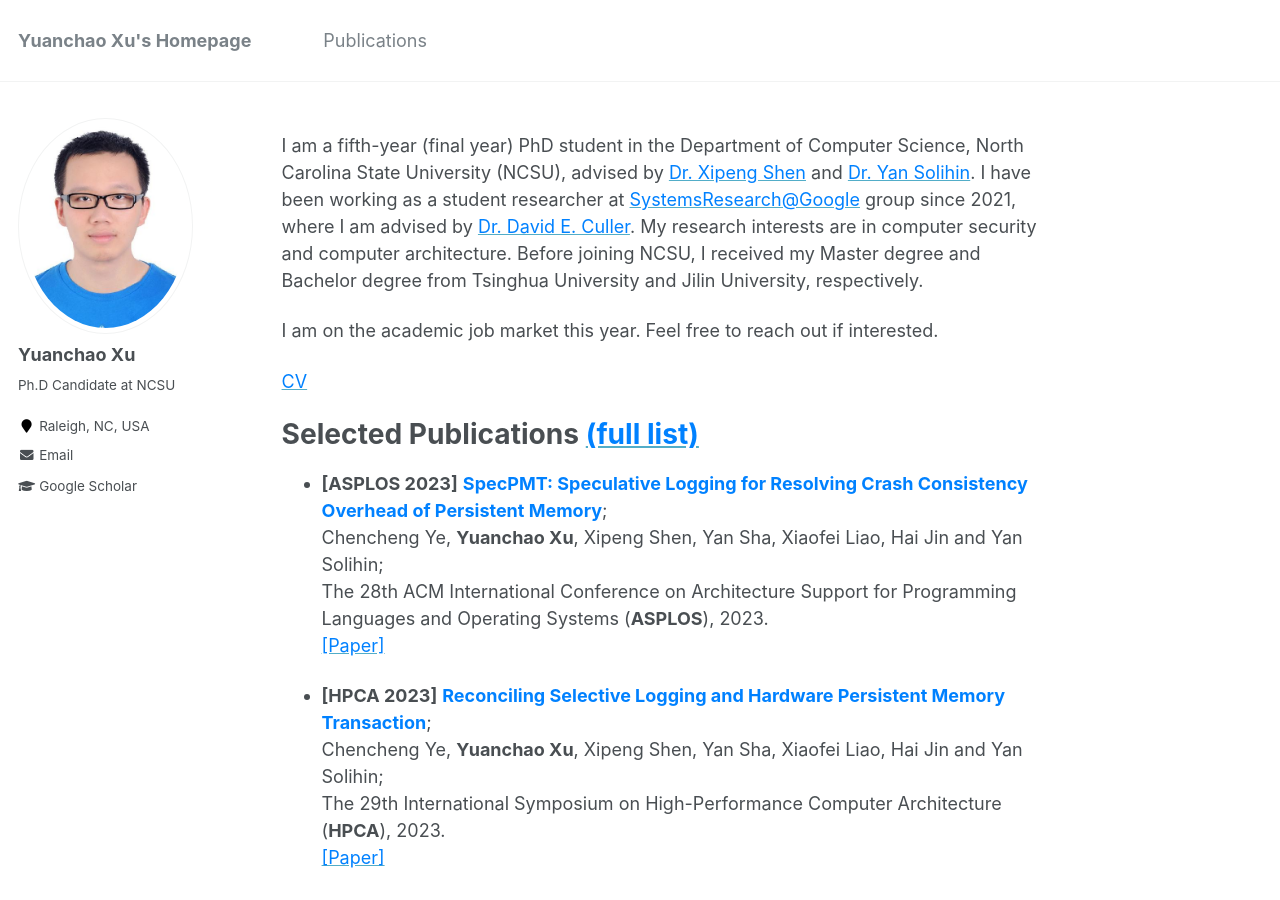
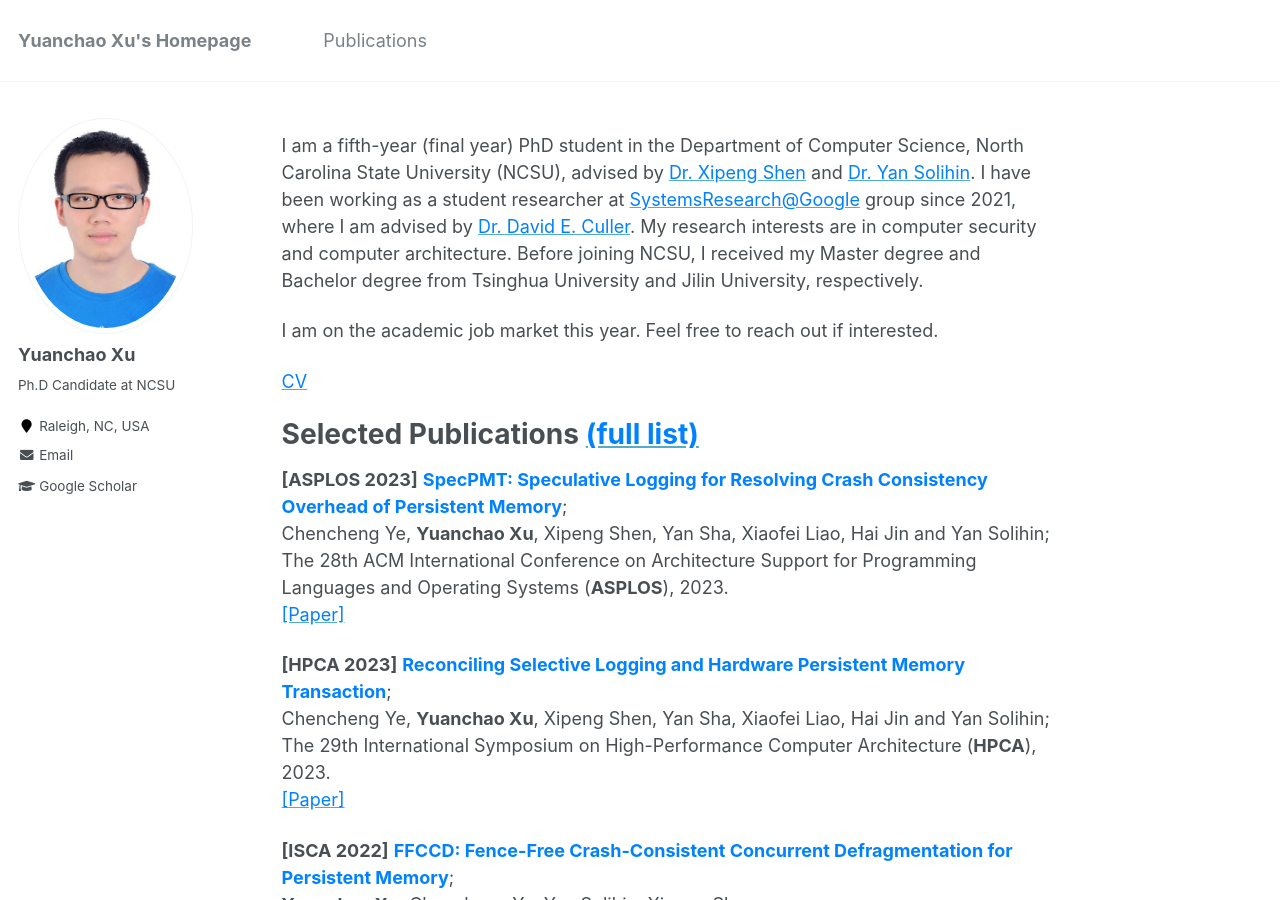
Before and after one commit to yuanchaoxu6/yuanchaoxu6.github.io, a Jekyll site: the page built from _pages/about.md, in a window 1280 px wide and 900 px high. Built offline with Jekyll 4.4.1, drawn with Linux system fonts in a browser that asks for light colours.

Commit message:
Update about.md

```diff
--- a/_pages/about.md
+++ b/_pages/about.md
@@ -17,55 +17,55 @@ I am on the academic job market this year. Feel free to reach out if interested.
 Selected Publications [<font color="#0081ff">(full list)</font>](https://yuanchaoxu6.github.io/publications/)
 ======
 
-* **\[ASPLOS 2023\]** **<font color="#0081ff"> SpecPMT: Speculative Logging for Resolving Crash Consistency
+**\[ASPLOS 2023\]** **<font color="#0081ff"> SpecPMT: Speculative Logging for Resolving Crash Consistency
 Overhead of Persistent Memory</font>**; <br>
 Chencheng Ye, **Yuanchao Xu**, Xipeng Shen, Yan Sha, Xiaofei Liao, Hai Jin and Yan Solihin; <br>
 The 28th ACM International Conference on Architecture Support for Programming Languages and Operating Systems (**ASPLOS**), 2023. <br>
 [<font color="#0081ff">[Paper]</font>](http://yuanchaoxu6.github.io/files/ASPLOS2023_SpecPMT.pdf)
 
-* **\[HPCA 2023\]** **<font color="#0081ff"> Reconciling Selective Logging and Hardware Persistent Memory Transaction</font>**; <br>
+**\[HPCA 2023\]** **<font color="#0081ff"> Reconciling Selective Logging and Hardware Persistent Memory Transaction</font>**; <br>
 Chencheng Ye, **Yuanchao Xu**, Xipeng Shen, Yan Sha, Xiaofei Liao, Hai Jin and Yan Solihin; <br>
 The 29th International Symposium on High-Performance Computer Architecture (**HPCA**), 2023. <br>
 [<font color="#0081ff">[Paper]</font>](http://yuanchaoxu6.github.io/files/HPCA2023_SelectiveLogging.pdf)
 
 
-* **\[ISCA 2022\]** **<font color="#0081ff"> FFCCD: Fence-Free Crash-Consistent Concurrent Defragmentation for Persistent Memory</font>**; <br>
+**\[ISCA 2022\]** **<font color="#0081ff"> FFCCD: Fence-Free Crash-Consistent Concurrent Defragmentation for Persistent Memory</font>**; <br>
 **Yuanchao Xu**, Chencheng Ye, Yan Solihin, Xipeng Shen; <br>
 The 49th International Symposium on Computer Architecture (**ISCA**), 2022. <br>
 [<font color="#0081ff">[Paper]</font>](http://yuanchaoxu6.github.io/files/ISCA22.pdf) [<font color="#0081ff">[Slides]</font>](http://yuanchaoxu6.github.io/files/ISCA2022_FFCCD.pdf)
 
 
-* **\[HPCA 2022\]** **<font color="#0081ff"> Temporal Exposure Reduction Protection for Persistent Memory</font>**; <br>
+**\[HPCA 2022\]** **<font color="#0081ff"> Temporal Exposure Reduction Protection for Persistent Memory</font>**; <br>
 **Yuanchao Xu**, Chencheng Ye, Xipeng Shen, and Yan Solihin; <br>
 The 28th International Symposium on High-Performance Computer Architecture (**HPCA**), 2022. <br>
 [<font color="#0081ff">[Paper]</font>](http://yuanchaoxu6.github.io/files/HPCA22.pdf). [<font color="#0081ff">[Slides]</font>](http://yuanchaoxu6.github.io/files/HPCA22_TERP.pdf)
 
-* **\[OOPSLA 2021\]** **<font color="#0081ff"> UDF to SQL Translation through Compositional Lazy Inductive Synthesis</font>**; <br>
+**\[OOPSLA 2021\]** **<font color="#0081ff"> UDF to SQL Translation through Compositional Lazy Inductive Synthesis</font>**; <br>
 Guoqiang Zhang, **Yuanchao Xu**, Xipeng Shen, and Işil Dillig; <br>
 ACM SIGPLAN Object-oriented Programming, Systems, Languages, and Applications (**OOPSLA**), 2021. <br>
 [<font color="#0081ff">[Paper]</font>](http://yuanchaoxu6.github.io/files/OOPSLA2021.pdf)
 
-* **\[MICRO 2021\]** **<font color="#0081ff"> PCCS: Processor-Centric Contention Slowdown Model for Heterogeneous System-on-chips</font>**; <br>
+**\[MICRO 2021\]** **<font color="#0081ff"> PCCS: Processor-Centric Contention Slowdown Model for Heterogeneous System-on-chips</font>**; <br>
 **Yuanchao Xu**, Mehmet Esat Belviranli, Xipeng Shen, and Jeffrey Vetter; <br>
 The 54th International Symposium on Microarchitecture (**MICRO**), 2021. <br>
 [<font color="#0081ff">[Paper]</font>](http://yuanchaoxu6.github.io/files/MICRO2021.pdf) [<font color="#0081ff">[Slides]</font>](http://yuanchaoxu6.github.io/files/MICRO2021_PCCS.pdf)
 
-* **\[ISCA 2021\]** **<font color="#0081ff"> Supporting Legacy Libraries on Non-Volatile Memory: A User-Transparent Approach</font>**; <br>
+**\[ISCA 2021\]** **<font color="#0081ff"> Supporting Legacy Libraries on Non-Volatile Memory: A User-Transparent Approach</font>**; <br>
 Chencheng Ye, **Yuanchao Xu**, Xipeng Shen, Xiaofei Liao, Hai Jin and Yan Solihin; <br>
 The 48th International Symposium on Computer Architecture (**ISCA**), 2021. <br>
 [<font color="#0081ff">[Paper]</font>](http://yuanchaoxu6.github.io/files/ISCA21.pdf)
 
-* **\[HPCA 2021\]** **<font color="#0081ff"> Hardware-Based Address-Centric Acceleration of Key-Value Store</font>**; <br>
+**\[HPCA 2021\]** **<font color="#0081ff"> Hardware-Based Address-Centric Acceleration of Key-Value Store</font>**; <br>
 Chencheng Ye, **Yuanchao Xu**, Xipeng Shen, Xiaofei Liao, Hai Jin and Yan Solihin; <br>
 The 27th International Symposium on High-Performance Computer Architecture (**HPCA**), 2021. <br>
 [<font color="#0081ff">[Paper]</font>](http://yuanchaoxu6.github.io/files/HPCA21.pdf)
 
-* **\[ISCA 2020\]** **<font color="#0081ff"> Hardware-Based Domain Virtualization for Intra-Process Isolation of Persistent Memory Objects</font>**; <br>
+**\[ISCA 2020\]** **<font color="#0081ff"> Hardware-Based Domain Virtualization for Intra-Process Isolation of Persistent Memory Objects</font>**; <br>
 **Yuanchao Xu**, Chencheng Ye, Yan Solihin, and Xipeng Shen; <br>
 The 47th International Symposium on Computer Architecture (**ISCA**), 2020. <br>
 [<font color="#0081ff">[Paper]</font>](http://yuanchaoxu6.github.io/files/isca20.pdf)[<font color="#0081ff">[Slides]</font>](http://yuanchaoxu6.github.io/files/ISCA2020MPKVirtualization.pdf)
 
-* **\[ASPLOS 2020\]** **<font color="#0081ff"> MERR: Improving Security of Persistent Memory Objects via Efficient Memory Exposure Reduction and Randomization</font>**; <br>
+**\[ASPLOS 2020\]** **<font color="#0081ff"> MERR: Improving Security of Persistent Memory Objects via Efficient Memory Exposure Reduction and Randomization</font>**; <br>
 **Yuanchao Xu**, Yan Solihin, Xipeng Shen; <br>
 The 25th ACM International Conference on Architecture Support for Programming Languages and Operating Systems (**ASPLOS**), 2020. <br>
 [<font color="#0081ff">[Paper]</font>](http://yuanchaoxu6.github.io/files/asplos20.pdf)[<font color="#0081ff">[Slides]</font>](http://yuanchaoxu6.github.io/files/ASPLOS2020MERR.pdf)[<font color="#0081ff">[Video]</font>](https://www.youtube.com/watch?v=96OUTHkBdY0&list=PLsLWHLZB96VeVp3IVzvSH58ttVz_Anr7H&index=65)
```
